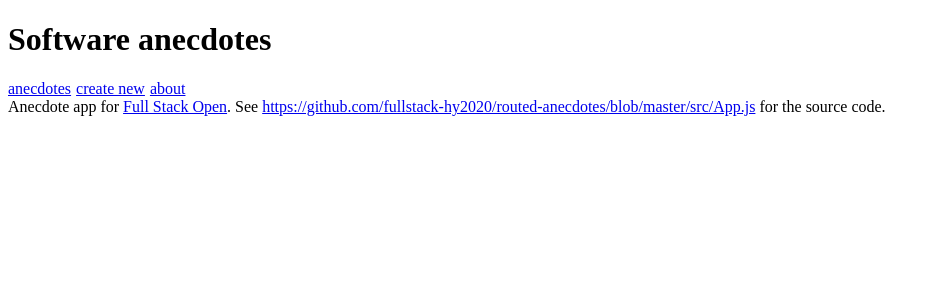
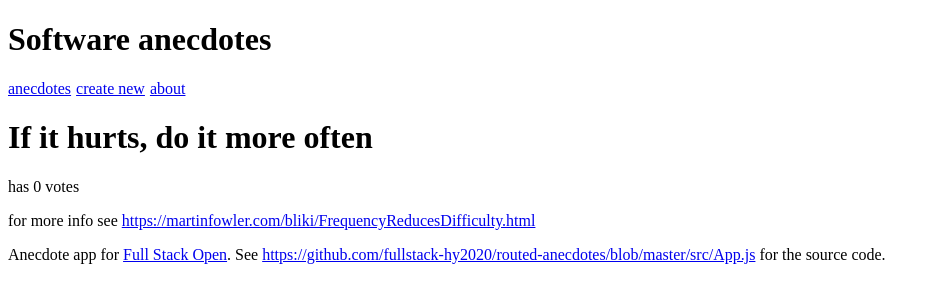
Before and after one commit to onmondo/routed-anecdotes, a React (Vite) app: page /anecdotes/1 in a window 1280 px wide. Shown: the top 302 px of the page, without its empty margins (0-940 px from the left). Built offline with nearby package versions, Linux system fonts and the light colour scheme.

Commit message:
RA-2: Route for viewing anecdote details

```diff
--- a/src/App.jsx
+++ b/src/App.jsx
@@ -1,5 +1,6 @@
 import { useState } from 'react'
-import { Link, Route, Routes } from 'react-router-dom'
+import { Link, Route, Routes, useMatch } from 'react-router-dom'
+import Anecdote from './components/Anecdote'
 
 const Menu = () => {
   const padding = {
@@ -126,6 +127,11 @@ const App = () => {
     setAnecdotes(anecdotes.map(a => a.id === id ? voted : a))
   }
 
+  const match = useMatch('/anecdotes/:id')
+  const anecdote = match
+    ? anecdotes.find(note => note.id === Number(match.params.id))
+    : null
+
   return (
     <div>
       <h1>Software anecdotes</h1>
@@ -133,6 +139,7 @@ const App = () => {
       <Routes>
         <Route path='/' element={<AnecdoteList anecdotes={anecdotes} />} />
         <Route path='/anecdotes' element={<CreateNew addNew={addNew} />}/>
+        <Route path='/anecdotes/:id' element={<Anecdote anecdote={anecdote} />}/>
         <Route path='/about' element={<About />}/>
       </Routes>
       <Footer />
--- /dev/null
+++ b/src/components/Anecdote.jsx
@@ -0,0 +1,13 @@
+const Anecdote = (props) => {
+  const { anecdote } = props
+  const { content, votes, info } = anecdote
+  return (
+    <>
+    <h1>{content}</h1>
+    <p>has {votes} votes</p>
+    <p>for more info see <a href={info}>{info}</a></p>
+    </>
+  )
+}
+
+export default Anecdote
```
